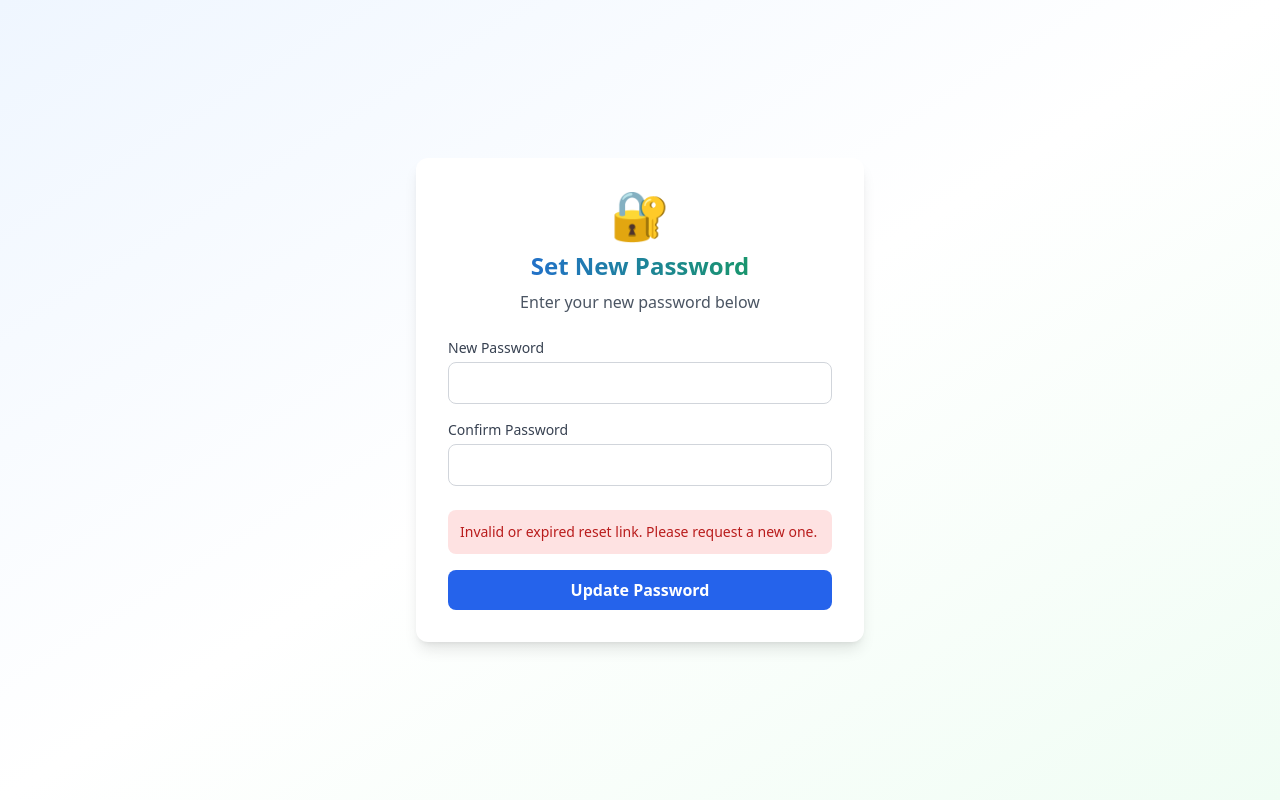
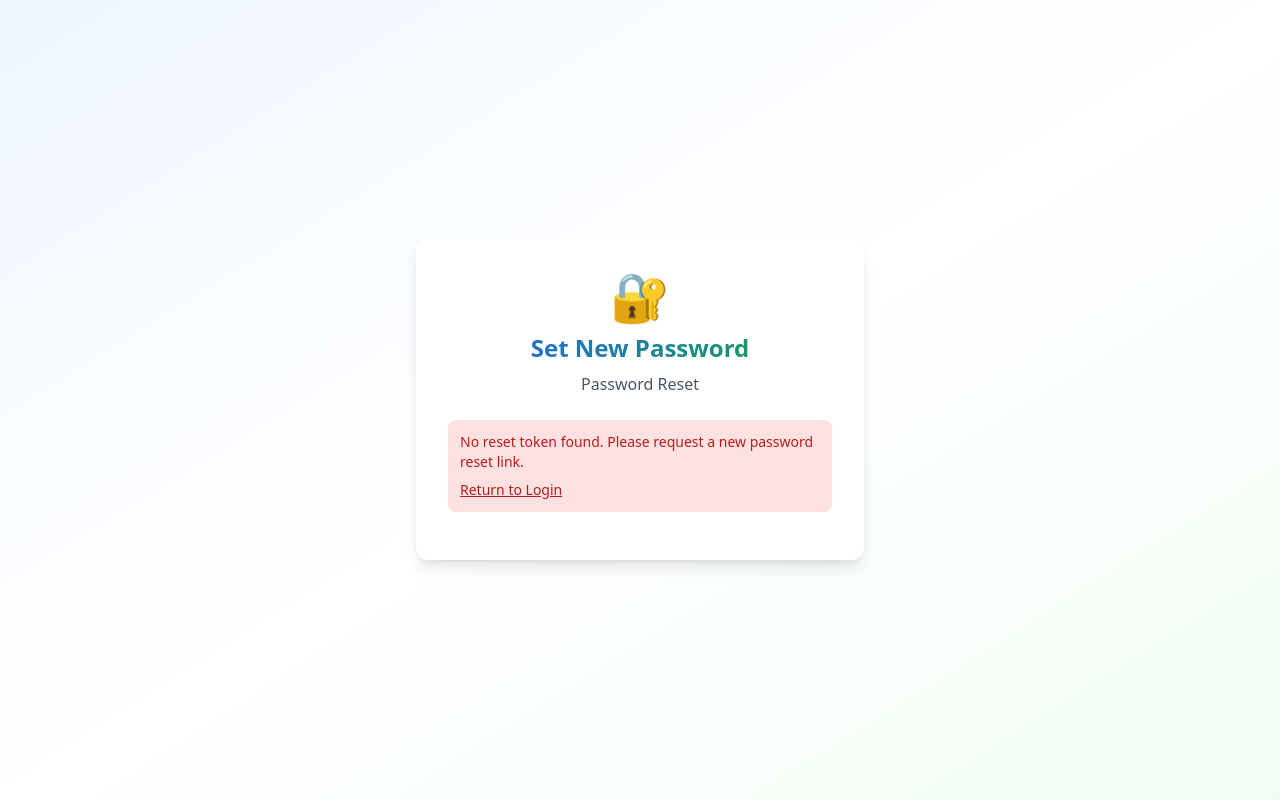
Before and after one commit to reeyanmfern/event-stock-management-system, a React (Vite) app: page /reset-password in a window 1280 px wide. Built offline with nearby package versions, Linux system fonts and the light colour scheme; no server answers.

Commit message:
Enhance password reset

```diff
--- a/src/pages/Login.jsx
+++ b/src/pages/Login.jsx
@@ -46,9 +46,8 @@ export default function Login() {
   setMessage('')
 
   try {
-    // Send password reset email with redirect to reset-password page
     const { error } = await supabase.auth.resetPasswordForEmail(email, {
-      redirectTo: `${window.location.origin}/reset-password`,
+      redirectTo: 'https://u4b-inventory-system.vercel.app/reset-password',
     })
     if (error) throw error
     setResetEmailSent(true)
--- a/src/pages/ResetPassword.jsx
+++ b/src/pages/ResetPassword.jsx
@@ -8,34 +8,59 @@ export default function ResetPassword() {
   const [loading, setLoading] = useState(false)
   const [error, setError] = useState('')
   const [message, setMessage] = useState('')
+  const [isValidToken, setIsValidToken] = useState(false)
+  const [checking, setChecking] = useState(true)
   const navigate = useNavigate()
 
   useEffect(() => {
-    const checkSession = async () => {
-      const { data, error } = await supabase.auth.getSession()
-      if (error || !data.session) {
-        const hashParams = new URLSearchParams(window.location.hash.substring(1))
-        const accessToken = hashParams.get('access_token')
-        const refreshToken = hashParams.get('refresh_token')
-        const type = hashParams.get('type')
+    const handleResetToken = async () => {
+      // Get the hash fragment from URL (e.g., #access_token=xyz&type=recovery)
+      const hash = window.location.hash
+      console.log('Hash:', hash)
+
+      if (!hash || !hash.includes('access_token')) {
+        setError('No reset token found. Please request a new password reset link.')
+        setChecking(false)
+        return
+      }
+
+      // Parse the hash parameters
+      const params = new URLSearchParams(hash.substring(1))
+      const accessToken = params.get('access_token')
+      const refreshToken = params.get('refresh_token')
+      const type = params.get('type')
+
+      console.log('Token type:', type)
+      console.log('Has access token:', !!accessToken)
 
       if (accessToken && type === 'recovery') {
-          const { error: setSessionError } = await supabase.auth.setSession({
+        try {
+          // Set the session with the recovery token
+          const { data, error } = await supabase.auth.setSession({
             access_token: accessToken,
             refresh_token: refreshToken,
           })
-          if (setSessionError) {
-            console.error('Error setting session:', setSessionError)
+
+          if (error) {
+            console.error('Session error:', error)
             setError('Invalid or expired reset link. Please request a new one.')
           } else {
+            console.log('Session set successfully')
+            setIsValidToken(true)
             setMessage('Link verified! You can now set a new password.')
           }
+        } catch (err) {
+          console.error('Error:', err)
+          setError('Failed to verify reset link. Please try again.')
+        }
       } else {
-          setError('Invalid or expired reset link. Please request a new one.')
+        setError('Invalid reset link. Please request a new password reset.')
       }
+
+      setChecking(false)
     }
-    }
-    checkSession()
+
+    handleResetToken()
   }, [])
 
   async function handleResetPassword(e) {
@@ -74,6 +99,17 @@ export default function ResetPassword() {
     }
   }
 
+  if (checking) {
+    return (
+      <div className="min-h-screen flex items-center justify-center bg-gradient-to-br from-blue-50 via-white to-green-50">
+        <div className="text-center">
+          <div className="text-2xl text-blue-600 mb-2">Verifying reset link...</div>
+          <div className="w-16 h-16 border-4 border-blue-600 border-t-transparent rounded-full animate-spin mx-auto"></div>
+        </div>
+      </div>
+    )
+  }
+
   return (
     <div className="min-h-screen flex items-center justify-center bg-gradient-to-br from-blue-50 via-white to-green-50">
       <div className="bg-white rounded-xl shadow-lg p-8 max-w-md w-full mx-4">
@@ -82,9 +118,32 @@ export default function ResetPassword() {
           <h1 className="text-2xl font-bold bg-gradient-to-r from-blue-600 to-green-600 bg-clip-text text-transparent">
             Set New Password
           </h1>
-          <p className="text-gray-600 mt-2">Enter your new password below</p>
+          <p className="text-gray-600 mt-2">
+            {isValidToken ? 'Enter your new password below' : 'Password Reset'}
+          </p>
         </div>
 
+        {error && (
+          <div className="mb-4 p-3 bg-red-100 text-red-700 rounded-lg text-sm">
+            {error}
+            <div className="mt-2">
+              <button
+                onClick={() => navigate('/')}
+                className="text-red-700 underline text-sm"
+              >
+                Return to Login
+              </button>
+            </div>
+          </div>
+        )}
+
+        {message && !error && (
+          <div className="mb-4 p-3 bg-green-100 text-green-700 rounded-lg text-sm">
+            {message}
+          </div>
+        )}
+
+        {isValidToken && !error && (
           <form onSubmit={handleResetPassword}>
             <div className="mb-4">
               <label className="block text-sm font-medium text-gray-700 mb-1">New Password</label>
@@ -109,18 +168,6 @@ export default function ResetPassword() {
               />
             </div>
 
-          {error && (
-            <div className="mb-4 p-3 bg-red-100 text-red-700 rounded-lg text-sm">
-              {error}
-            </div>
-          )}
-
-          {message && (
-            <div className="mb-4 p-3 bg-green-100 text-green-700 rounded-lg text-sm">
-              {message}
-            </div>
-          )}
-
             <button
               type="submit"
               className="w-full bg-blue-600 hover:bg-blue-700 text-white font-semibold py-2 px-4 rounded-lg transition-all duration-200"
@@ -129,6 +176,7 @@ export default function ResetPassword() {
               {loading ? 'Updating...' : 'Update Password'}
             </button>
           </form>
+        )}
       </div>
     </div>
   )
```
Lines whose indentation alone changed are shown as unchanged.
